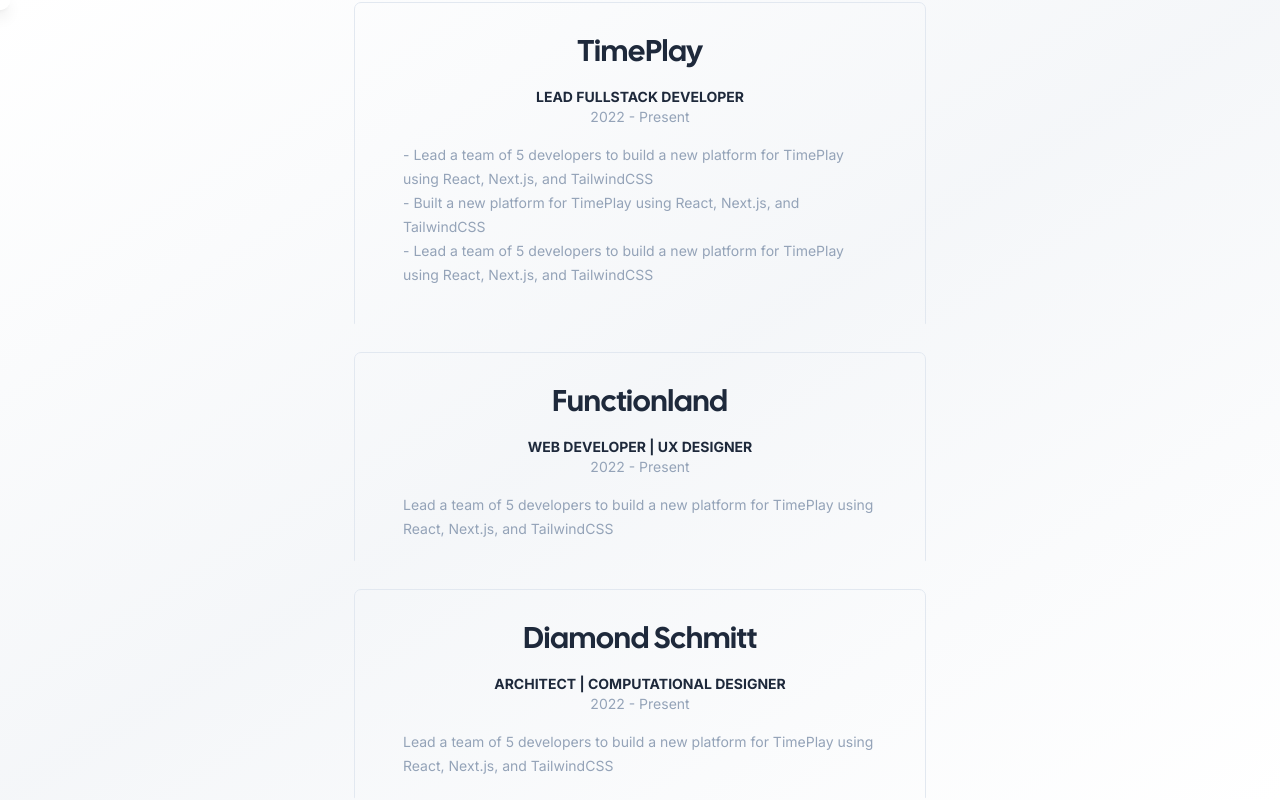
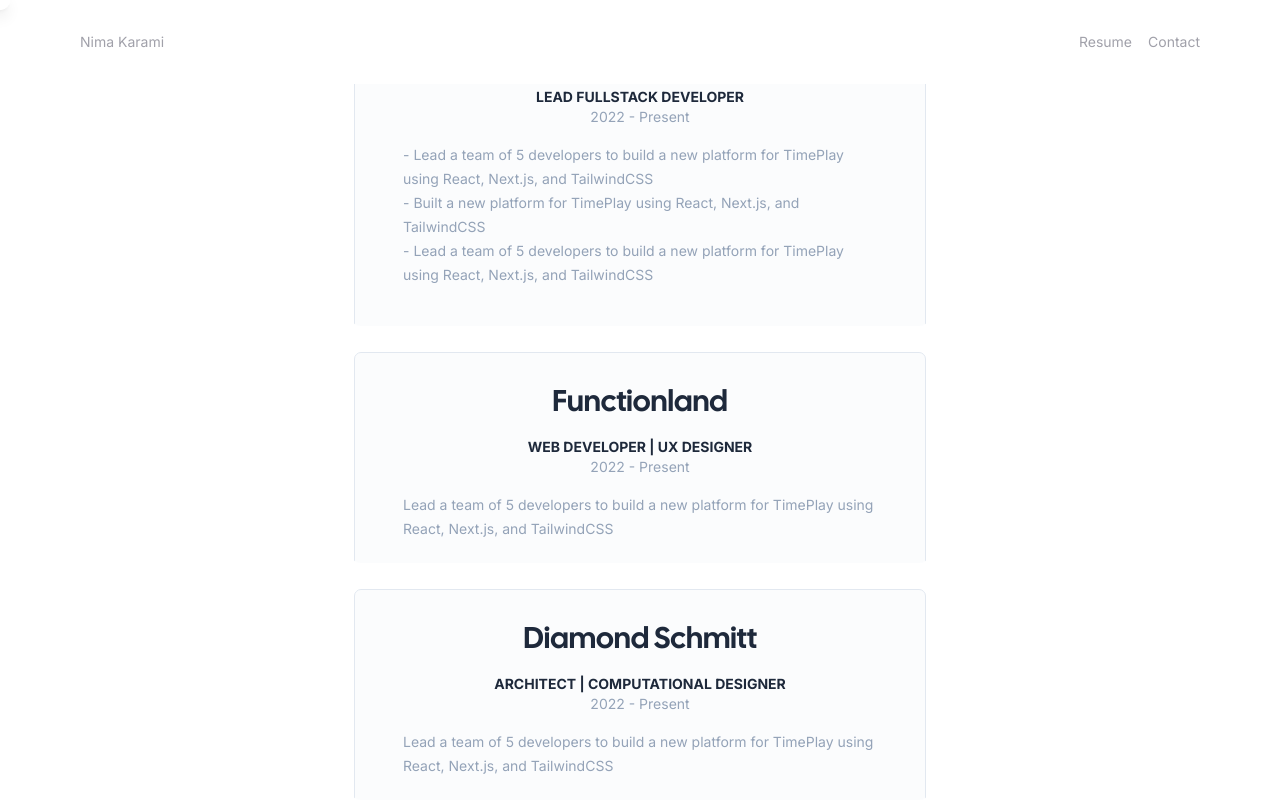
Before and after one commit to nima-karami/nextjs-portfolio, a Next.js app: page /resume in a window 1280 px wide. Built offline with nearby package versions, Linux system fonts and the light colour scheme; what tailwindcss-debug-screens would draw is missing.

Commit message:
add navbar

```diff
--- a/src/components/custom-cursor.tsx
+++ b/src/components/custom-cursor.tsx
@@ -1,4 +1,6 @@
 import React, { useEffect, useState } from 'react';
+
+import { useRouter } from 'next/router';
 
 import clsx from 'clsx';
 import { motion } from 'framer-motion';
@@ -7,6 +9,7 @@
   const [position, setPosition] = useState({ x: 0, y: 0 });
   const [hidden, setHidden] = useState(false);
   const [hover, setHover] = useState(false);
+  const router = useRouter();
 
   const onMouseMove = (event: MouseEvent) => {
     setPosition({ x: event.clientX, y: event.clientY });
@@ -26,11 +29,14 @@
 
   useEffect(() => {
     document.addEventListener('mousemove', onMouseMove);
-    document.querySelectorAll('a, button').forEach((el) => {
-      el.addEventListener('mouseenter', onMouseEnter);
-      el.addEventListener('mouseleave', onMouseLeave);
-      el.classList.add('cursor-none');
-    });
+    document.querySelectorAll('a, button').forEach(
+      (el) => {
+        el.addEventListener('mouseenter', onMouseEnter);
+        el.addEventListener('mouseleave', onMouseLeave);
+        el.classList.add('cursor-none');
+      },
+      [router.route]
+    );
 
     document
       .querySelector('html')
@@ -48,7 +54,7 @@
       id="custom-cursor"
       aria-hidden="true"
       className={clsx(
-        'absolute z-[999] bg-transparent border-2 border-white rounded-full shadow-lg pointer-events-none '
+        'pointer-events-none absolute z-[999] rounded-full border-2 border-white bg-transparent shadow-lg '
       )}
       style={{
         translateX: '-50%',
--- /dev/null
+++ b/src/components/navbar.tsx
@@ -0,0 +1,36 @@
+import React from 'react';
+
+import Link from 'next/link';
+
+import { motion } from 'framer-motion';
+
+const navigation = [
+  { name: 'Resume', href: '/resume' },
+  { name: 'Contact', href: '/contact' },
+];
+
+const Navbar: React.FC = () => {
+  return (
+    <motion.nav
+      initial={{ opacity: 0 }}
+      animate={{ opacity: 1 }}
+      transition={{ duration: 0.5 }}
+      className="fixed left-0 right-0 top-0 z-50 flex items-center justify-between bg-white px-20 py-8 font-sans text-sm text-zinc-400 duration-500"
+    >
+      <div>
+        <Link href="/" className="hover:text-zinc-300">
+          Nima Karami
+        </Link>
+      </div>
+      <div className="flex gap-4">
+        {navigation.map((item, index) => (
+          <Link key={index} href={item.href} className="hover:text-zinc-300">
+            {item.name}
+          </Link>
+        ))}
+      </div>
+    </motion.nav>
+  );
+};
+
+export default Navbar;
--- a/src/pages/resume/index.tsx
+++ b/src/pages/resume/index.tsx
@@ -2,6 +2,8 @@
 
 import { motion } from 'framer-motion';
 import { FiCloudLightning } from 'react-icons/fi';
+
+import Navbar from '@/components/navbar';
 
 const resumeContent = [
   {
@@ -33,11 +35,14 @@
 
 const ResumePage: React.FC = () => {
   return (
-    <div className="flex h-screen w-screen flex-col items-center justify-center gap-6 overflow-hidden bg-gradient-to-tl from-white via-slate-300/20 to-white">
-      {resumeContent.map((content, index) => (
-        <ShimmerBorderCard key={index} {...content} />
-      ))}
-    </div>
+    <>
+      <Navbar />
+      <div className="flex h-screen w-screen flex-col items-center justify-center gap-6 overflow-hidden bg-white">
+        {resumeContent.map((content, index) => (
+          <ShimmerBorderCard key={index} {...content} />
+        ))}
+      </div>
+    </>
   );
 };
 
@@ -63,7 +68,7 @@
       id="shimmer-card"
       className=" group relative mx-auto w-full max-w-xl overflow-hidden rounded-lg  p-0.5 transition-all duration-500 hover:scale-[1.01] "
     >
-      <div className="relative z-10 flex flex-col items-center justify-center overflow-hidden rounded-[7px] border border-slate-200 p-8 transition-colors duration-500 group-hover:bg-slate-100">
+      <div className="relative z-10 flex flex-col items-center justify-center overflow-hidden rounded-[7px] border border-slate-200 bg-slate-50/50 p-8 transition-colors duration-500 group-hover:bg-slate-100">
         {/* <FiCloudLightning className="relative z-10 mb-4 mt-2 rounded-full border-2 border-teal-400 bg-slate-100 p-4 text-7xl text-teal-500" /> */}
 
         <h1 className="relative z-10 mb-4 w-full text-center font-display text-3xl font-bold text-slate-800">
```
